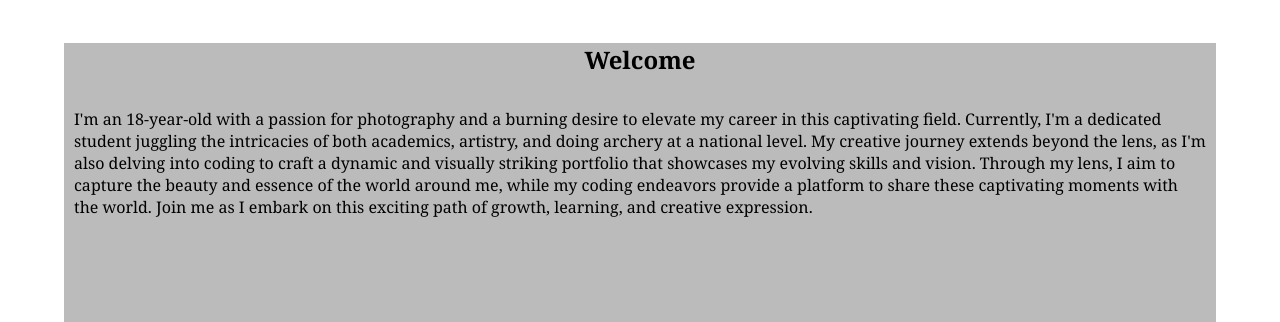
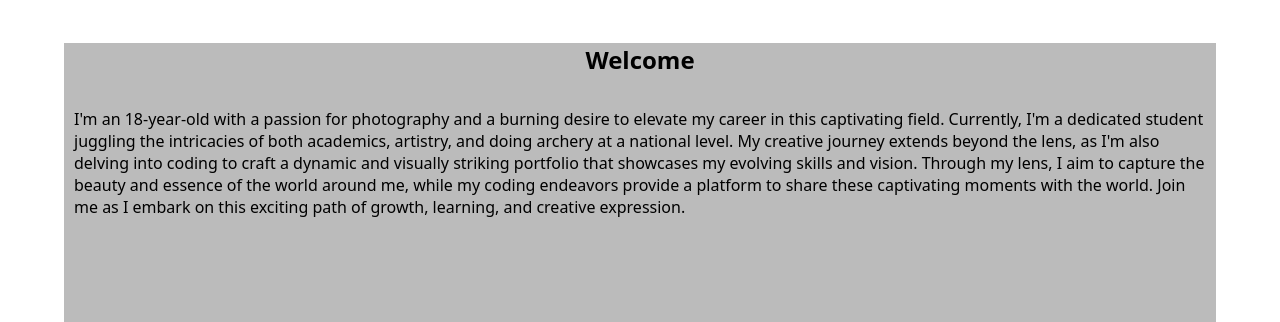
Before and after one commit to artpac/artpac2050, a PHP site: page / in a window 1280 px wide. Shown: the part 1081-1403 px from the top of the page. Run offline with PHP 8.4, Linux system fonts and the light colour scheme.

Commit message:
font change

```diff
--- a/stylesheet.css
+++ b/stylesheet.css
@@ -3,7 +3,7 @@
     padding: 0;
     border: 0;
     box-sizing: border-box;
-    font-family: Georgia, 'Times New Roman', Times, serif;
+    font-family:system-ui, -apple-system, BlinkMacSystemFont, 'Segoe UI', Roboto, Oxygen, Ubuntu, Cantarell, 'Open Sans', 'Helvetica Neue', sans-serif
 }
 
 
```
